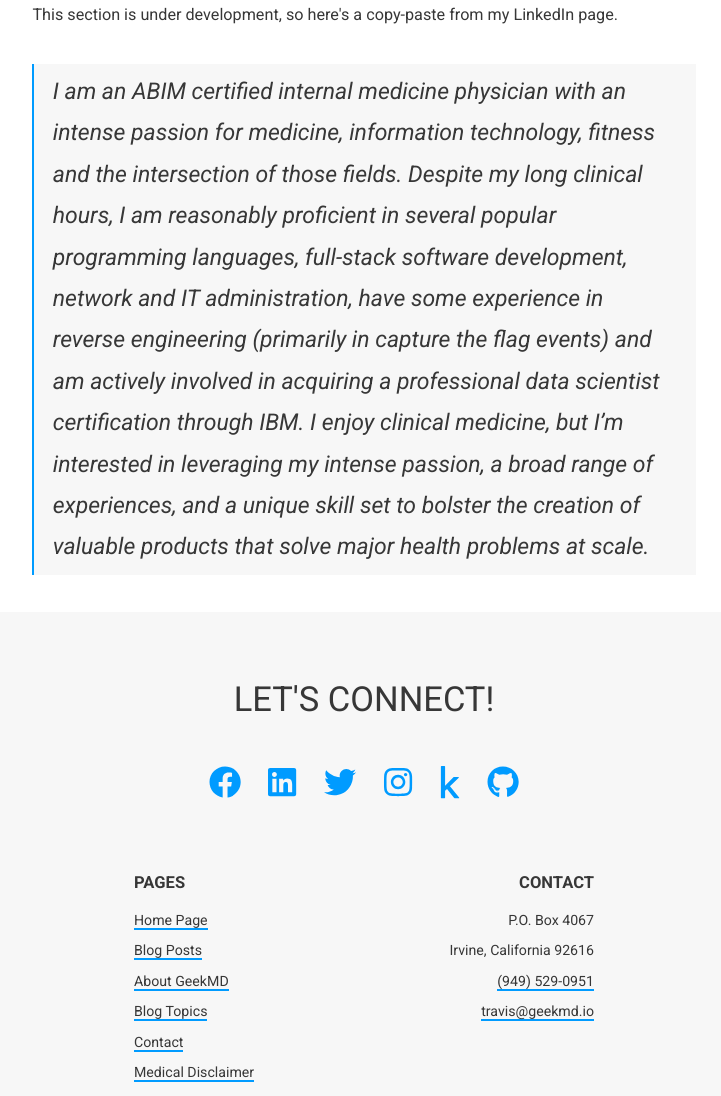
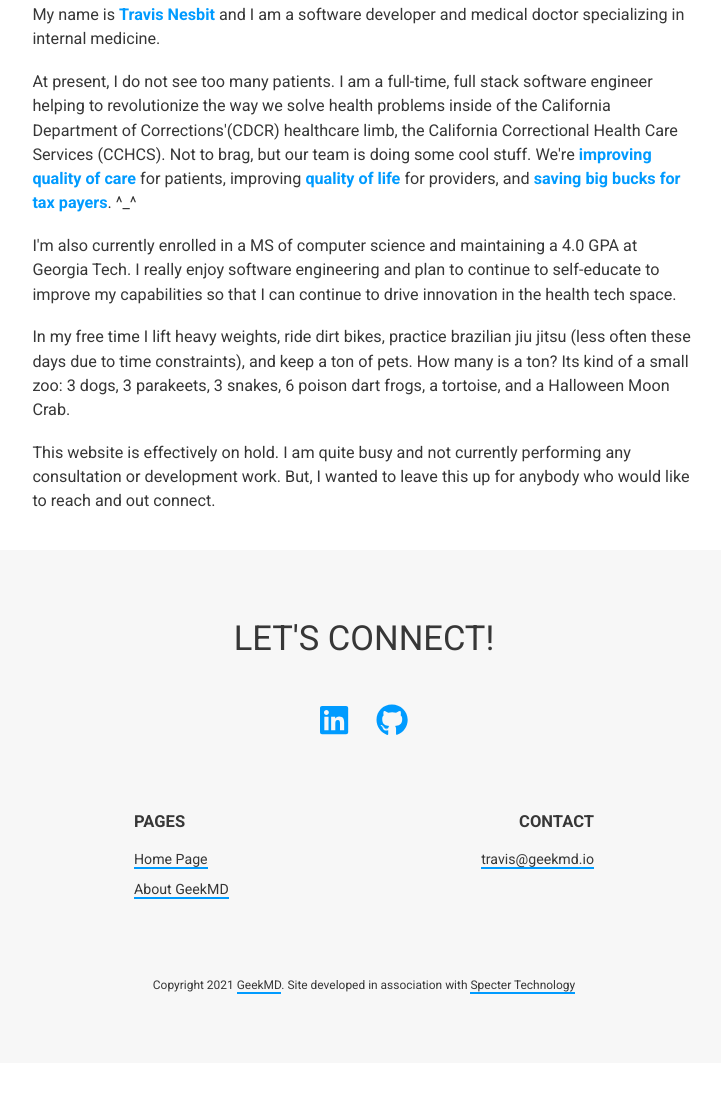
Before and after one commit to geekmdtravis/geekmd-website-v3, a Gatsby site: page /about in a window 1280 px wide. Shown: the part 319-1415 px from the top of the page, without its empty margins (276-997 px from the left). After the commit the page ends 1382 px from the top, so only its background shows below. Built offline with nearby package versions, Linux system fonts and the light colour scheme; Gatsby itself is replaced by a stand-in of ours.

Commit message:
reduced website content considerably

```diff
--- a/src/components/Footer.js
+++ b/src/components/Footer.js
@@ -55,13 +55,13 @@ const Footer = () => {
         <div className={styles.column}>
           <p className={styles.heading}>Contact</p>
           <p>
-            <span className={styles.address_line}>{street}</span>
+            {/* <span className={styles.address_line}>{street}</span>
             <span className={styles.address_line}>
               {`${city}, ${state} ${zip}`}
             </span>
             <span className={styles.address_line}>
               <Link to={`tel:${phone}`}>{phone}</Link>
-            </span>
+            </span> */}
             <span className={styles.address_line}>
               <Link to={`mailto:${email}`}>{email}</Link>
             </span>
@@ -69,8 +69,8 @@ const Footer = () => {
         </div>
       </div>
       <div className={styles.copy}>
-        Copyright {new Date().getFullYear()}{" "}
-        <Link to="/">{siteTitle}</Link>. Site developed in association with{" "}
+        Copyright {new Date().getFullYear()} <Link to="/">{siteTitle}</Link>.
+        Site developed in association with{" "}
         <Link to="https://spectertechnology.com/">Specter Technology</Link>
       </div>
     </footer>
--- a/src/data/navigation.yaml
+++ b/src/data/navigation.yaml
@@ -23,7 +23,7 @@ data:
          are combined.
       ogImage: og_blog.jpg
       slug: /blog
-      active: true
+      active: false
     - entry:
       key: about
       title: About GeekMD
@@ -41,7 +41,7 @@ data:
         GeekMD's skills and solutions offer great value. In his blogs, he shares much of
         what he has learned with eager learners.
       slug: /topics
-      active: true
+      active: false
     - entry:
       key: contact
       title: Contact
@@ -50,7 +50,7 @@ data:
         from you whether you've got questions about
         GeekMD, the services offered, or any other topic.
       slug: /contact
-      active: true
+      active: false
     - entry:
       key: disclaimer
       title: Medical Disclaimer
@@ -60,11 +60,11 @@ data:
         of health problems or wellness. Please read
         our medical disclaimer.
       slug: /disclaimer
-      active: true
+      active: false
   resources:
     - entry:
       key: onboarding-questionnaire
       title: Onboarding Questionnaire
       description: >-
         REMOVE ENTRY
-      active: true
+      active: false
--- a/src/data/socialMedia.yaml
+++ b/src/data/socialMedia.yaml
@@ -3,7 +3,7 @@ data:
   entries:
     - key: facebook
       name: Facebook
-      active: true
+      active: false
       url: https://www.facebook.com/geekmdllc
     - key: linkedin
       name: LinkedIn
@@ -11,15 +11,15 @@ data:
       url: https://www.linkedin.com/company/geekmd-llc/
     - key: twitter
       name: Twitter
-      active: true
+      active: false
       url: https://twitter.com/geekmdllc
     - key: instagram
       name: Instagram
-      active: true
+      active: false
       url: https://www.instagram.com/geekmdllc/
     - key: kaggle
       name: Kaggle
-      active: true
+      active: false
       url: https://www.kaggle.com/geekmd
     - key: github
       name: Github
--- a/src/pages/about/index.js
+++ b/src/pages/about/index.js
@@ -23,27 +23,39 @@ const AboutPage = () => {
       <Heading1>About Page</Heading1>
       <section className={styles.section}>
         <Paragraph>
-          This section is under development, so here's a copy-paste from my
-          LinkedIn page.
+          My name is <em>Travis Nesbit</em> and I am a software developer and
+          medical doctor specializing in internal medicine.{" "}
+        </Paragraph>
+        <Paragraph>
+          At present, I do not see too many patients. I am a full-time, full
+          stack software engineer helping to revolutionize the way we solve
+          health problems inside of the California Department of
+          Corrections'(CDCR) healthcare limb, the California Correctional Health
+          Care Services (CCHCS). Not to brag, but our team is doing some cool
+          stuff. We're <em>improving quality of care</em> for patients,
+          improving <em>quality of life</em> for providers, and{" "}
+          <em>saving big bucks for tax payers</em>. ^_^
+        </Paragraph>
+        <Paragraph>
+          I'm also currently enrolled in a MS of computer science and
+          maintaining a 4.0 GPA at Georgia Tech. I really enjoy software
+          engineering and plan to continue to self-educate to improve my
+          capabilities so that I can continue to drive innovation in the health
+          tech space.
+        </Paragraph>
+        <Paragraph>
+          In my free time I lift heavy weights, ride dirt bikes, practice
+          brazilian jiu jitsu (less often these days due to time constraints),
+          and keep a ton of pets. How many is a ton? Its kind of a small zoo: 3
+          dogs, 3 parakeets, 3 snakes, 6 poison dart frogs, a tortoise, and a
+          Halloween Moon Crab.
+        </Paragraph>
+        <Paragraph>
+          This website is effectively on hold. I am quite busy and not currently
+          performing any consultation or development work. But, I wanted to
+          leave this up for anybody who would like to reach and out connect.
         </Paragraph>
       </section>
-      <SuperLead>
-        <section className={styles.section}>
-          <blockquote>
-            I am an ABIM certified internal medicine physician with an intense
-            passion for medicine, information technology, fitness and the
-            intersection of those fields. Despite my long clinical hours, I am
-            reasonably proficient in several popular programming languages,
-            full-stack software development, network and IT administration, have
-            some experience in reverse engineering (primarily in capture the
-            flag events) and am actively involved in acquiring a professional
-            data scientist certification through IBM. I enjoy clinical medicine,
-            but I’m interested in leveraging my intense passion, a broad range
-            of experiences, and a unique skill set to bolster the creation of
-            valuable products that solve major health problems at scale.{" "}
-          </blockquote>
-        </section>
-      </SuperLead>
     </Layout>
   )
 }
--- a/src/pages/index.js
+++ b/src/pages/index.js
@@ -42,41 +42,16 @@ const IndexPage = () => {
       <header>
         <PreviewCompatibleImage imageInfo={{ alt: "Hero", image: heroImage }} />
         <Heading1>
-          geek<em>md</em> == competence
+          Hello, world! <em>^_^</em>
         </Heading1>
       </header>
       <section className={styles.section}>
         <SuperLead>
-          You've got health data and health IT challenges. Travis Nesbit, MD
-          (GeekMD) brings you the competence you need. It really doesn't matter
-          what the task is. When you've got a question or a problem that lives
-          on the interface of information technology and medicine, GeekMD brings
-          the <em>range</em> and <em>depth</em> of knowledge necessary to get
-          things done.{" "}
+          I don't have much to talk about at this time. Quite busy with{" "}
+          <em>life stuff</em>. So, take a peek at my About page and look me up
+          on LinkedIn to say hi!
         </SuperLead>
       </section>
-      <section className={styles.section}>
-        <Heading2 centered={true}>Contact GeekMD</Heading2>
-        <div className={styles.contact_content}>
-          <ContactForm></ContactForm>
-        </div>
-      </section>
-      <section className={styles.section}>
-        <div className={styles.newsletter_content}>
-          <Heading2 centered={true}>Sign Up For the Newsletter</Heading2>
-        </div>
-        <Newsletter />
-      </section>
-      {/* Remove if not working */}
-      <div
-        class="calendly-inline-widget"
-        data-url="https://calendly.com/geekmdtravis/15min?primary_color=009bff"
-        style={{ minWidth: "320px", height: "630px", width: "100%" }}
-      ></div>
-      <script
-        type="text/javascript"
-        src="https://assets.calendly.com/assets/external/widget.js"
-      ></script>
     </Layout>
   )
 }
```
Also changed, not shown: 1 other file.
